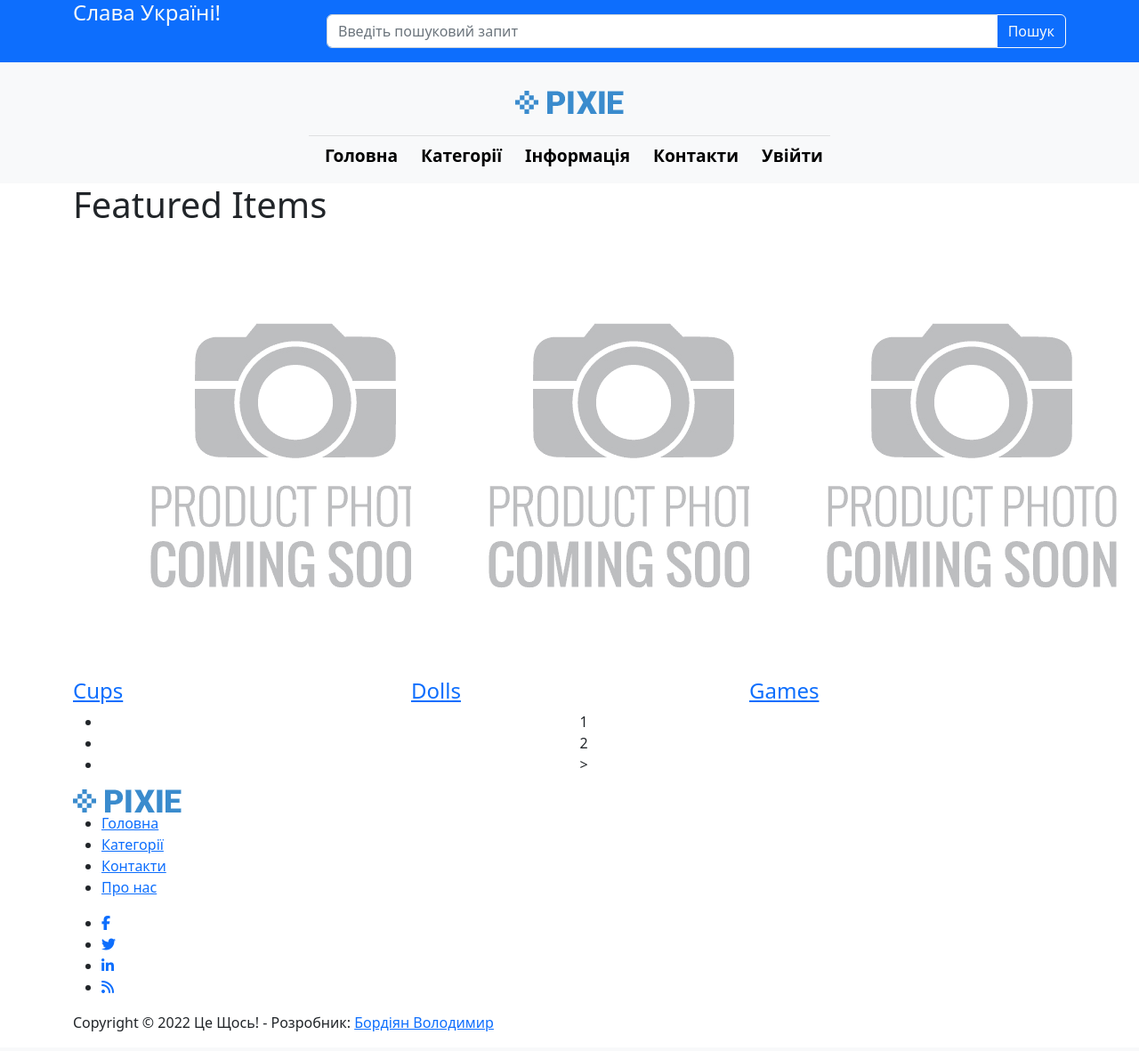
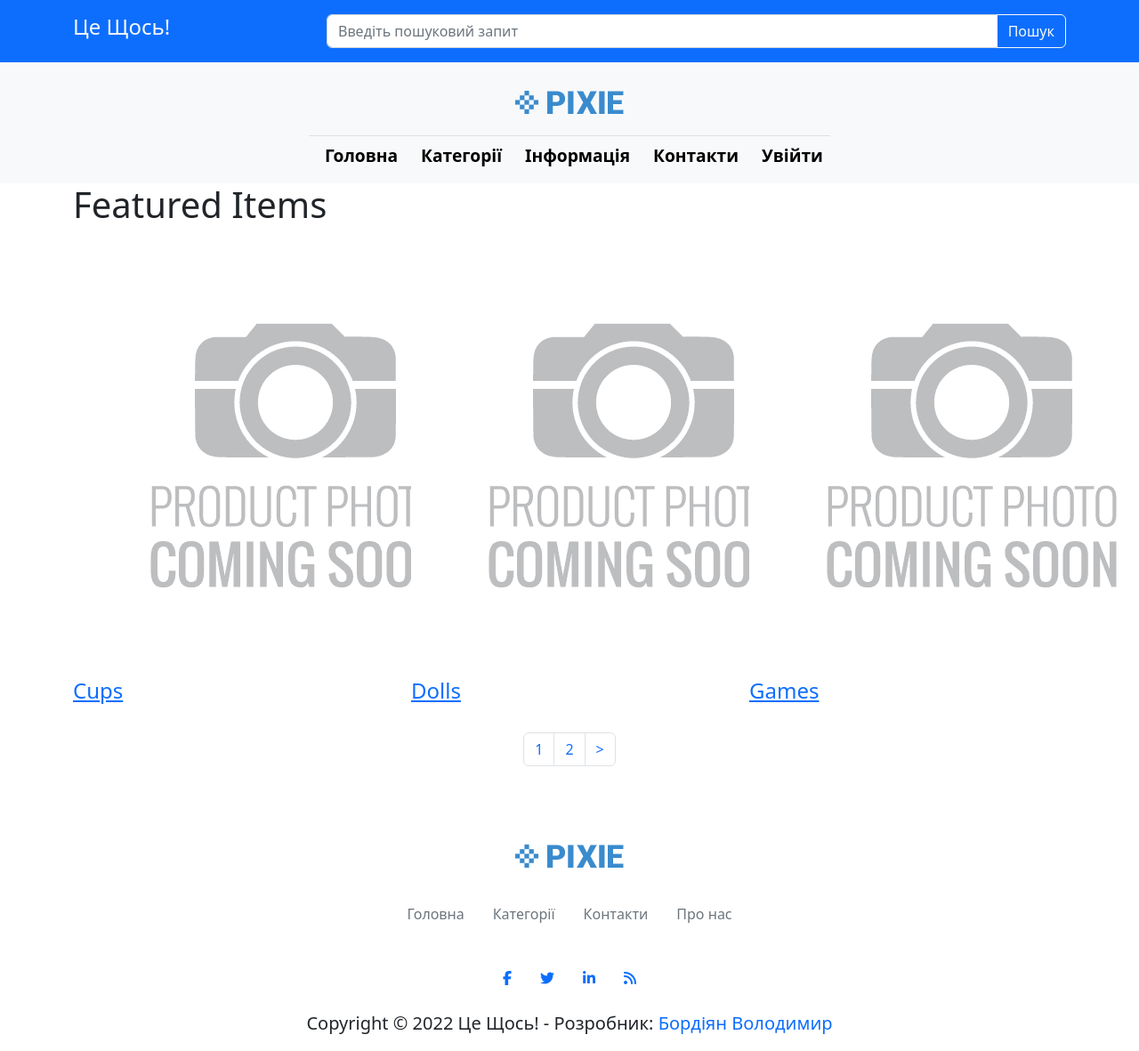
Before and after one commit to AbyssWalker1990/tse-shos-souvenir-shop, a Django app: page /categories/ in a window 1280 px wide; the page is wider, and only the part inside the window is pictured. Shown: that part at 89% size. Before the commit the page ends 1159 px from the top of that part, so only its background shows below. Run offline with Django 4.2, Linux system fonts and the light colour scheme; data comes from the database, SQL or seed files in the repository; some libraries are stand-ins or nearby versions.

Commit message:
modified pagination

```diff
--- a/goods/templates/goods/categories.html
+++ b/goods/templates/goods/categories.html
@@ -39,10 +39,10 @@
         </div>
     </div>
 
-    <div class="page-navigation">
+    <div class="page-navigation my-4">
       <div class="container">
         <div class="row">
-          <div class="col-md-12">
+          <div class="col-md-12 d-flex">
 
               {% include 'pagination.html' with queryset=categories custom_range=custom_range %}
 
--- a/goods/utils.py
+++ b/goods/utils.py
@@ -4,7 +4,7 @@ from django.db.models import Q
 import requests
 
 
-def paginateProjects(request, categories, results):
+def paginate_categories(request, categories, results):
     page = request.GET.get('page')
 
     paginator = Paginator(categories, results)
@@ -60,17 +60,18 @@ def paginateProducts(request, products, results):
 
 def search_product(request):
     search_query = ''
+    products = []
 
     if request.GET.get('search_query'):
         search_query = request.GET.get('search_query')
+        tags = Tag.objects.filter(name__icontains=search_query)
 
-    tags = Tag.objects.filter(name__icontains=search_query)
-
-    products = Product.objects.distinct().filter(
-        Q(name__icontains=search_query) |
-        Q(description__icontains=search_query) |
-        Q(tags__in=tags)
-    )
+        products = Product.objects.distinct().filter(
+            Q(name__icontains=search_query) |
+            Q(description__icontains=search_query) |
+            Q(tags__in=tags)
+        )
+    print('search: ', products)
 
     return products, search_query
 
--- a/goods/views.py
+++ b/goods/views.py
@@ -2,7 +2,7 @@ from django.shortcuts import render, redirect
 from .models import Product, Category, OrderProduct, OrderCard
 from userprofile.models import User, Profile
 from userprofile.forms import OrderProductForm
-from .utils import paginateProjects, search_product, paginateProducts, nova_poshta_cities, nova_poshta_posts
+from .utils import paginate_categories, search_product, paginateProducts, nova_poshta_cities, nova_poshta_posts
 from .signals import delete_bucket_item
 import copy
 
@@ -51,7 +51,7 @@ def goods_article(request, pk):
 # View for ALL categories
 def categories(request):
     goods_category = Category.objects.all()
-    custom_range, categories = paginateProjects(request, goods_category, 3)
+    custom_range, categories = paginate_categories(request, goods_category, 3)
 
     context = {
         'categories': categories,
@@ -76,7 +76,7 @@ def product_category(request, pk):
             products = products.order_by('-created')
             print('new')
     else:
-        custom_range, products = paginateProducts(request, products, 20)
+        custom_range, products = paginateProducts(request, products, 5)
 
     if request.method == "GET":
         print(request.GET.get('page'))
--- a/static/main.scss
+++ b/static/main.scss
@@ -31,6 +31,13 @@
   background: url(../images/banner-bg.jpg);
   background-position: center center;
   background-size: cover;
+}
+
+.footer-menu {
+  a:hover {
+    color: $primary  !important;
+    transition: 0.9s !important;
+  }
 }
 
 @media (max-width: 768px) {
--- a/templates/main.html
+++ b/templates/main.html
@@ -26,28 +26,28 @@
 <div class="footer">
   <div class="container">
     <div class="row">
-      <div class="col-md-12">
-        <div class="logo">
-          <img src='{% static "images/header-logo.png" %}' alt="">
+      <div class="col-md-12 mt-5 mb-3">
+        <div class="logo d-flex">
+          <img class="mx-auto" src='{% static "images/header-logo.png" %}' alt="">
         </div>
       </div>
-      <div class="col-md-12">
-        <div class="footer-menu">
-          <ul>
-            <li><a href="{% url 'goods' %}">Головна</a></li>
-            <li><a href="{% url 'categories' %}">Категорії</a></li>
-            <li><a href="{% url 'contacts' %}">Контакти</a></li>
-            <li><a href="{% url 'about' %}">Про нас</a></li>
+      <div class="col-md-12 my-3">
+        <div class="footer-menu d-flex">
+          <ul class="nav mx-auto">
+            <li class="nav-item"><a class="nav-link text-muted" href="{% url 'goods' %}">Головна</a></li>
+            <li class="nav-item"><a class="nav-link text-muted" href="{% url 'categories' %}">Категорії</a></li>
+            <li class="nav-item"><a class="nav-link text-muted" href="{% url 'contacts' %}">Контакти</a></li>
+            <li class="nav-item"><a class="nav-link text-muted" href="{% url 'about' %}">Про нас</a></li>
           </ul>
         </div>
       </div>
-      <div class="col-md-12">
-        <div class="social-icons">
-          <ul>
-            <li><a href="#"><i class="fa fa-facebook"></i></a></li>
-            <li><a href="#"><i class="fa fa-twitter"></i></a></li>
-            <li><a href="#"><i class="fa fa-linkedin"></i></a></li>
-            <li><a href="#"><i class="fa fa-rss"></i></a></li>
+      <div class="col-md-12 my-3">
+        <div class="social-icons d-flex">
+          <ul class="nav mx-auto">
+            <li class="nav-item"><a class="nav-link" href="#"><i class="fa fa-facebook"></i></a></li>
+            <li class="nav-item"><a class="nav-link" href="#"><i class="fa fa-twitter"></i></a></li>
+            <li class="nav-item"><a class="nav-link" href="#"><i class="fa fa-linkedin"></i></a></li>
+            <li class="nav-item"><a class="nav-link" href="#"><i class="fa fa-rss"></i></a></li>
           </ul>
         </div>
       </div>
@@ -61,10 +61,10 @@
   <div class="container">
     <div class="row">
       <div class="col-md-12">
-        <div class="copyright-text">
-          <p>Copyright &copy; 2022 Це Щось!
+        <div class="copyright-text text-center">
+          <p class="lead">Copyright &copy; 2022 Це Щось!
 
-            - Розробник: <a rel="nofollow" href="https://www.facebook.com/tooplate">Бордіян Володимир</a></p>
+            - Розробник: <a class="text-primary text-decoration-none" rel="nofollow" href="https://www.facebook.com/tooplate">Бордіян Володимир</a></p>
         </div>
       </div>
     </div>
@@ -107,21 +107,22 @@
   let pageLinks = document.getElementsByClassName('page-link')
 
   // ENSURE SEARCH FORM EXISTS
-  if(searchForm){
-    for(let i=0; pageLinks.length > i; i++){
-      pageLinks[i].addEventListener('click', function (e) {
-        e.preventDefault()
-        // GET THE DATA ATTRIBUTE
-        let page = this.dataset.page
-        console.log('PAGE: ', page)
-        // ADD HIDDEN SEARCH INPUT TO FORM
-        searchForm.innerHTML += `<input value=${page} name="page" hidden/>`
+  // if(searchForm){
+  //   console.log('SEARCH')
+  //   for(let i=0; pageLinks.length > i; i++){
+  //     pageLinks[i].addEventListener('click', function (e) {
+  //       e.preventDefault()
+  //       // GET THE DATA ATTRIBUTE
+  //       let page = this.dataset.page
+  //       console.log('PAGE: ', page)
+  //       // ADD HIDDEN SEARCH INPUT TO FORM
+  //       searchForm.innerHTML += `<input value=${page} name="page" hidden/>`
 
-        // SUBMIT FORM
-        searchForm.submit()
-      })
-    }
-  }
+  //       // SUBMIT FORM
+  //       searchForm.submit()
+  //     })
+  //   }
+  // }
   </script>
 
 </body>
--- a/templates/navbar.html
+++ b/templates/navbar.html
@@ -4,7 +4,7 @@
   <div class="container">
     <div class="row">
       <div class="col-md-3">
-        <h4 class="text-light d-flex ms-auto">Слава Україні!</h4>
+        <h4 class="text-light d-flex ms-auto mt-3">Це Щось!</h4>
       </div>
       <div class="col-md-9">
         <form id="searchForm" class="search--form form-horizontal py-3" method="GET" action="{% url 'search_goods' %}">
--- a/templates/pagination.html
+++ b/templates/pagination.html
@@ -1,20 +1,20 @@
 
-<ul>
+<ul class="pagination mx-auto">
 
   {% if queryset.has_previous %}
-    <li><a href="?page={{queryset.previous_page_number}}" class="btn page-link" data-page="{{queryset.previous_page_number}}">&#60</a></li>
+    <li class="page-item"><a href="?page={{queryset.previous_page_number}}" class="page-link" data-page="{{queryset.previous_page_number}}">&#60</a></li>
   {% endif %}
 
   {% for page in custom_range %}
 
   {% if page == queryset.number %}
-  <li><a href="?page={{page}}" class="btn page-link btn--sub" data-page="{{page}}">{{page}}</a></li>
+  <li class="page-item"><a href="?page={{page}}" class="page-link btn--sub" data-page="{{page}}">{{page}}</a></li>
   {% else %}
-  <li><a href="?page={{page}}" class="btn page-link" data-page="{{page}}">{{page}}</a></li>
+  <li class="page-item"><a href="?page={{page}}" class="page-link" data-page="{{page}}">{{page}}</a></li>
   {% endif %}
   {% endfor %}
 
   {% if queryset.has_next %}
-    <li><a href="?page={{queryset.next_page_number}}" class="btn page-link" data-page="{{queryset.next_page_number}}">&#62</a></li>
+    <li class="page-item"><a href="?page={{queryset.next_page_number}}" class="page-link" data-page="{{queryset.next_page_number}}">&#62</a></li>
   {% endif %}
 </ul>
```
Also changed, not shown: static/css/main.css, 1 other file.
